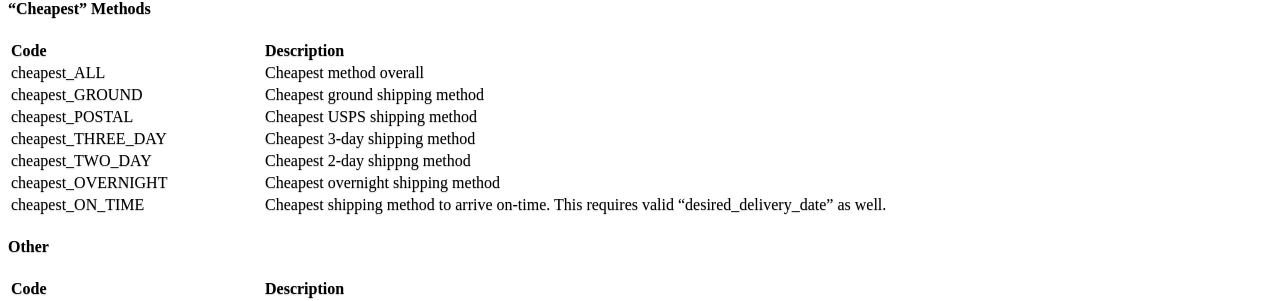
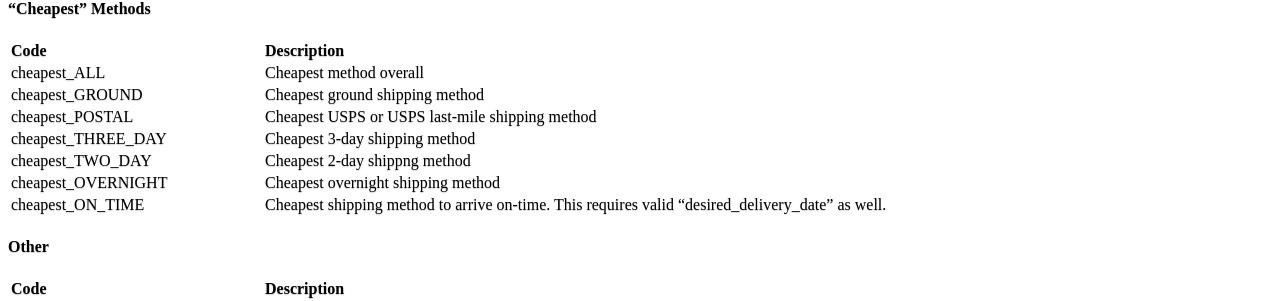
Before and after one commit to ShipStream/shipstream.github.io, a Jekyll site: the page built from _posts/2014-07-25-shipping-methods.md, in a window 1280 px wide. Shown: the part 1738-2039 px from the top of the page. Built offline with Jekyll 4.4.1, drawn with Linux system fonts in a browser that asks for light colours; a style sheet for code colours, icons or effects is not loaded; part of the change alters nothing that is shown.

Commit message:
Change Cheapest USPS shipping method description. noref

```diff
--- a/_posts/2014-07-25-shipping-methods.md
+++ b/_posts/2014-07-25-shipping-methods.md
@@ -51,14 +51,6 @@ The following shipping methods are supported by the API where a "shipping_method
 | usps_US-PS | USPS Parcel Select Ground |
 | usps_US-XM | USPS Priority Mail Express |
 
-<!--
-| usps_US-XM | USPS Priority Mail Express |
-| usps_US-EMI | USPS Priority Mail Express International |
-| usps_US-LM | USPS Library Mail |
-| usps_US-MM | USPS Media Mail |
-| usps_US-PS | USPS Parcel Select Ground |
--->
-
 #### Amazon Merchant Fulfillment
 
 | Code | Description |
@@ -76,7 +68,7 @@ The following shipping methods are supported by the API where a "shipping_method
 |:-----|:-------------|
 | cheapest_ALL | Cheapest method overall |
 | cheapest_GROUND | Cheapest ground shipping method |
-| cheapest_POSTAL | Cheapest USPS shipping method |
+| cheapest_POSTAL | Cheapest USPS or USPS last-mile shipping method |
 | cheapest_THREE_DAY | Cheapest 3-day shipping method |
 | cheapest_TWO_DAY | Cheapest 2-day shippng method |
 | cheapest_OVERNIGHT | Cheapest overnight shipping method |
```
